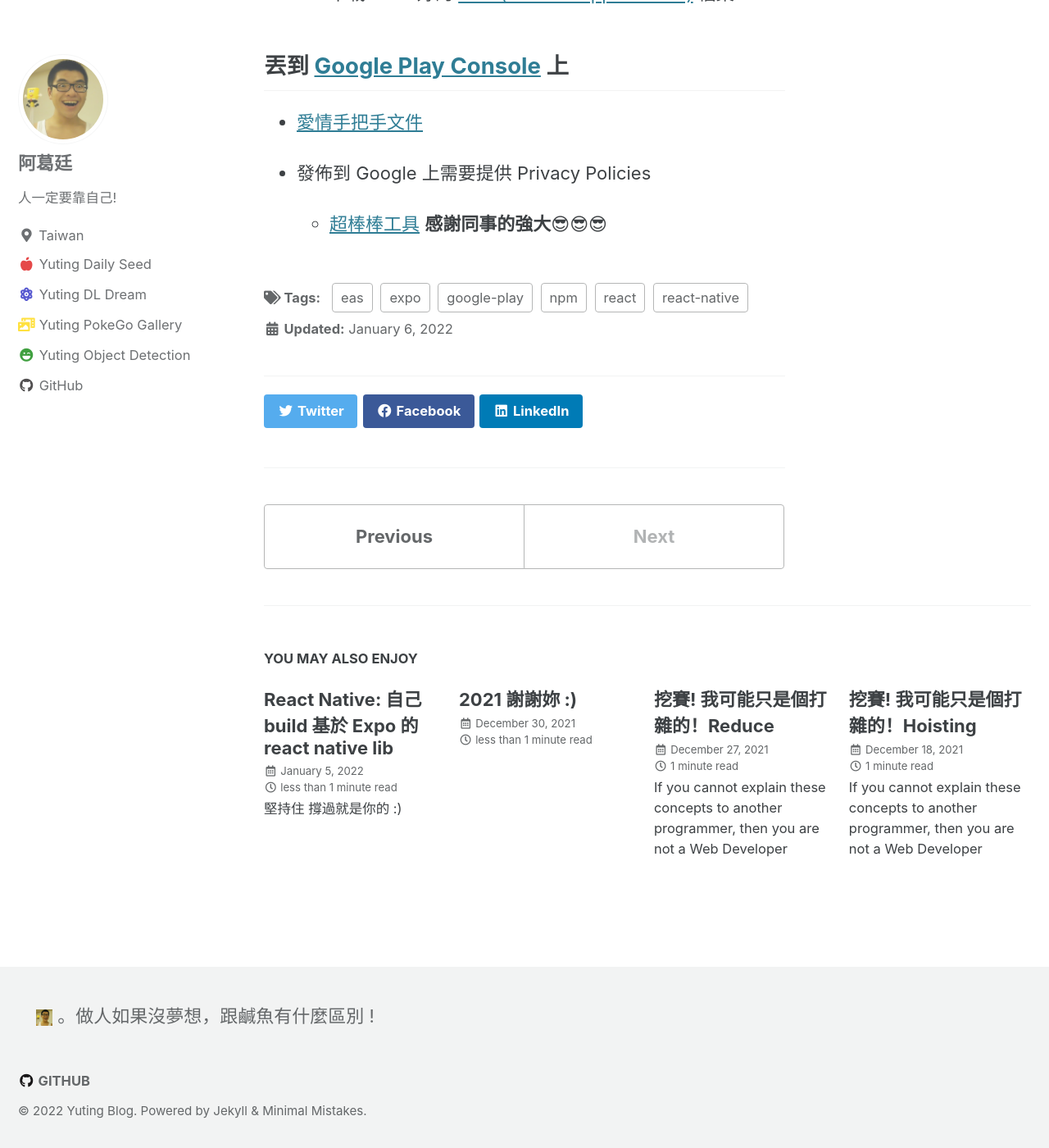
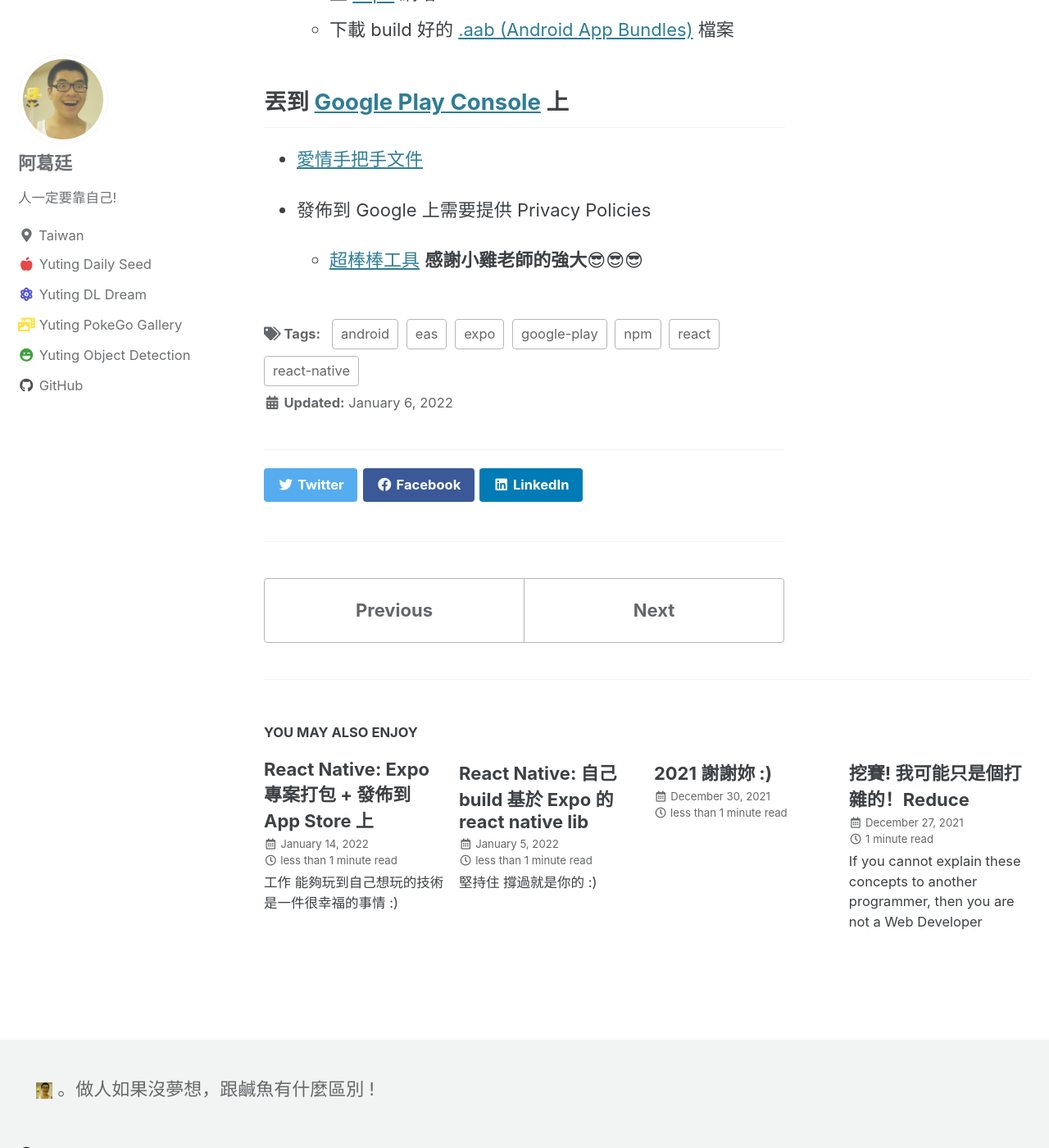
Before and after one commit to yuting3656/yutingblog, a Jekyll site: the page built from _posts/react-native/2022/2022-01-06-react-native-release-android.md, in a window 1280 px wide and 1400 px high, scrolled down 1168 px. Shown: the whole window at 82% size. Built offline with Jekyll 4.4.1, drawn with Linux system fonts in a browser that asks for light colours; cached includes are drawn as plain includes.

Commit message:
[add] ios

```diff
--- a/_posts/react-native/2022/2022-01-06-react-native-release-android.md
+++ b/_posts/react-native/2022/2022-01-06-react-native-release-android.md
@@ -2,7 +2,7 @@
 layout: "single"
 title: 'React Native: Expo 專案打包 + 發佈到 Google Play 上'
 permalink: 'react-native/react-native-release-android'
-tags: react react-native npm expo eas google-play
+tags: react react-native npm expo eas google-play android
 excerpt: "工作 能夠玩到自己想玩的技術 是一件很幸福的事情 :)"
 header:
   overlay_image: https://i.imgur.com/L5aG843.jpg
@@ -27,4 +27,4 @@
    - [愛情手把手文件](https://github.com/expo/fyi/blob/master/first-android-submission.md){:target="_back"}
 
    - 發佈到 Google 上需要提供 Privacy Policies
-      - [超棒棒工具](https://app.privacypolicies.com/) **感謝同事的強大😎😎😎**
+      - [超棒棒工具](https://app.privacypolicies.com/) **感謝小雞老師的強大😎😎😎**
--- /dev/null
+++ b/_posts/react-native/2022/2022-01-14-react-native-release-ios.md
@@ -0,0 +1,45 @@
+---
+layout: "single"
+title: 'React Native: Expo 專案打包 + 發佈到 App Store 上'
+permalink: 'react-native/react-native-release-iOS'
+tags: react react-native npm expo eas app-store iOS
+excerpt: "工作 能夠玩到自己想玩的技術 是一件很幸福的事情 :)"
+header:
+  overlay_image: https://i.imgur.com/L5aG843.jpg
+---
+
+
+## Expo 專案 Build iOS
+
+> 對 沒錯!
+>
+> 事先需要一台 愛如潮水的 MAC
+
+
+1. 請先申請 Expo 帳號
+   - [Sing up](https://expo.dev/signup){:target="_back"}
+
+2. **[eas](https://github.com/expo/eas-cli){:target="_back"}** (2022-01-05) 我是直接無腦使用
+    - cd 到你專案根目錄
+        - `npm install -g eas-cli`
+        - `eas build -p ios`
+            - [快樂文件](https://docs.expo.dev/build/setup/){:target="_back"}
+    - 根者指令走 絮絮絮 build 好後
+    - 上 [expo](https://expo.dev/) 網站
+    - 下載 build 好的  .ipa [(**i**OS **A**pp Store **P**ackage)](https://en.wikipedia.org/wiki/.ipa){:target="_back"} 檔案
+
+## 丟到 [Apple Developer](https://developer.apple.com/){:target="_back"}
+
+   * [愛情官方土魠魚](https://help.apple.com/app-store-connect/en.lproj/static.html){:target="_back"}
+
+   - [Apple Upload tools](https://help.apple.com/app-store-connect/#/devb1c185036){:target="_back"}
+      - Xcode
+      - altool
+      - [Transporter app](https://apps.apple.com/us/app/transporter/id1450874784?mt=12){:target="_back"} **我是用個**
+
+   -  Privacy Policies
+      - [超棒棒工具](https://app.privacypolicies.com/) **感謝小雞老師的強大😎😎😎**
+
+   - 各版型的截圖
+      - 小雞老師介紹 用 expo 的模擬器 開相關裝置截圖 超級無痛的拉！！！
+      　　　- [Imgur](https://i.imgur.com/Y0IQDH9.png)
```
